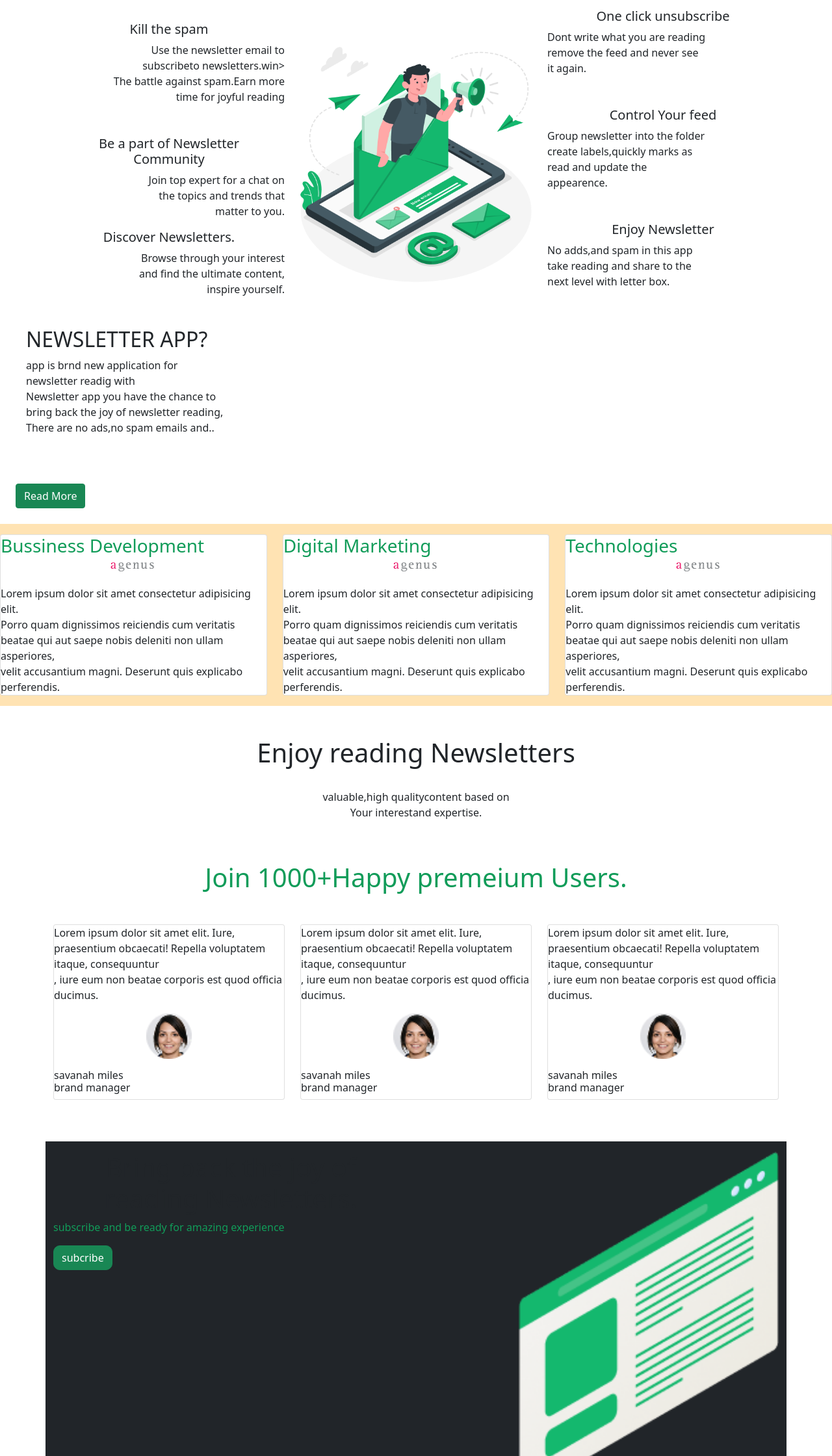
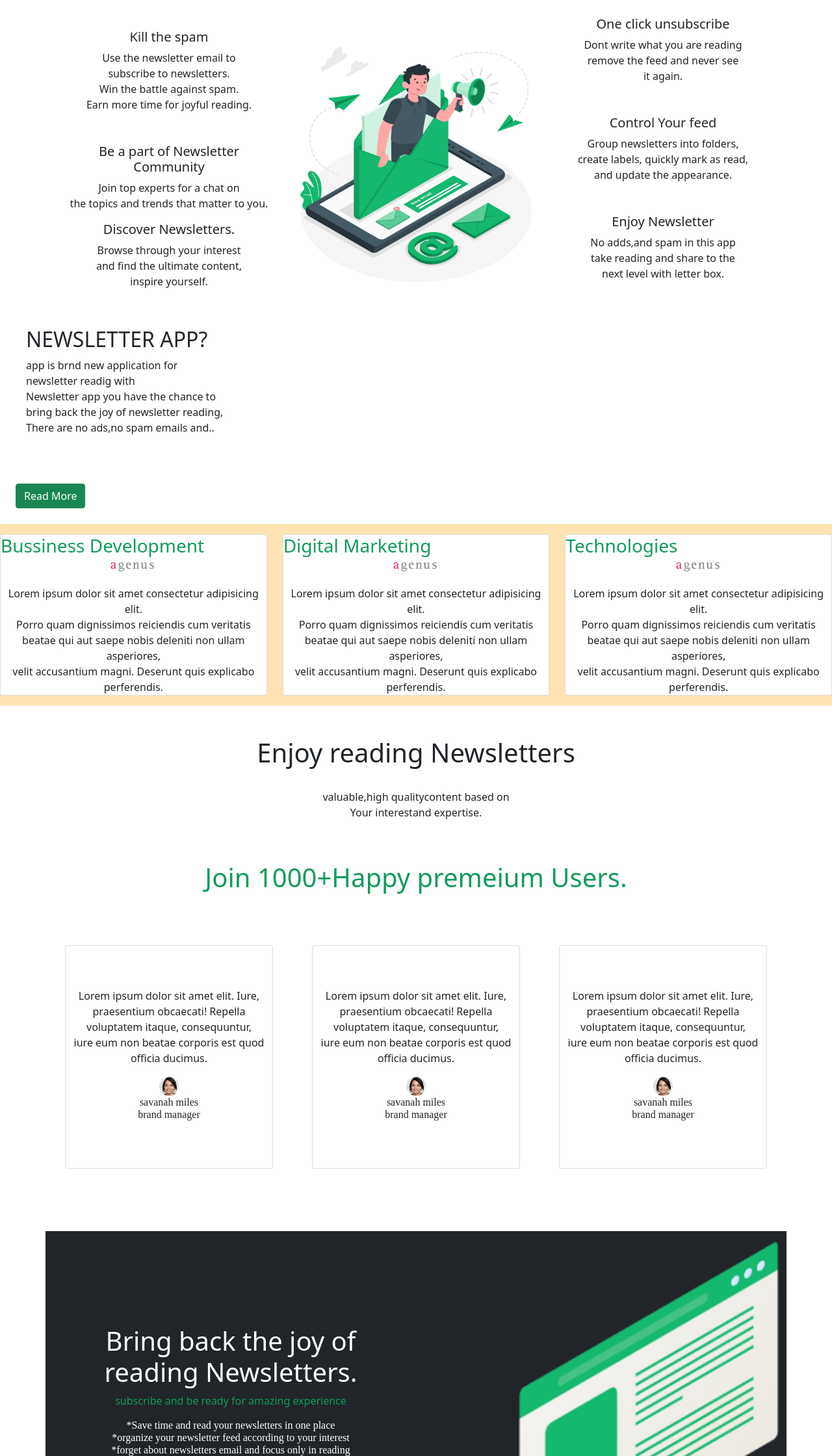
Before and after one commit to faiza445/1st-module-hackathon, a plain HTML site: page index.html in a window 1280 px wide. Shown: the part 560-2800 px from the top of the page at 65% size. Drawn offline with nearby package versions, Linux system fonts and the light colour scheme.

Commit message:
commit initial files

```diff
--- a/index.html
+++ b/index.html
@@ -58,21 +58,20 @@
                 <div class="benefit-box text-md-end text-center mb-5">
                     <div class="benefit-icon"></div>
                     <h5>Kill the spam</h5>
-                    <p>Use the newsletter email to
-                    </br>subscribeto newsletters.win></br>
-                The battle against spam.Earn more
-                </br>time for joyful reading
+                    <p>
+                        Use the newsletter email to<br>
+                        subscribe to newsletters.<br>
+                        Win the battle against spam.<br>
+                        Earn more time for joyful reading.
                     </p>
 
                 </div>
                 <div class="benefit-box text-md-end text-center">
                     <div class="benefit-icon"></div>
-                    <h5>Be a part of Newsletter
-                    </br>Community
-                    </h5>
-                    <p>Join top expert for a chat on
-                    </br>the topics and trends that</br>
-                matter to you.
+                    <h5>Be a part of Newsletter<br>Community</h5>
+                    <p>
+                        Join top experts for a chat on<br>
+                        the topics and trends that matter to you.
                     </p>
                 </div>
                  <div class="benefit-box text-md-end text-center">
@@ -104,10 +103,10 @@
     <div class="benefit-box text-md-start text-center mb-5">
 
         <h5>Control Your feed</h5>
-        <p>Group newsletter into the folder
-        <br>create labels,quickly marks as
-    </br>read and update the
-<br>appearence.
+        <p>
+            Group newsletters into folders,<br>
+            create labels, quickly mark as read,<br>
+            and update the appearance.
         </p>
     </div>
     <div class="benefit-box text-md-start text-center mb-5">
@@ -170,42 +169,27 @@
 <h1><span class="highlight">Join 1000+Happy premeium Users.</span></h1>
 <br>
 
-<div class="container py-3">
+<div class="container product-section py-4 my-4">
     <div class="row">
         <div class="col-md-4">
-            <div class="card">
-                <p class="card-text">Lorem ipsum dolor sit amet  elit. Iure,<br>
-                     praesentium obcaecati! Repella voluptatem itaque, consequuntur<br>
-                    , iure eum non beatae corporis est quod officia ducimus.</p>
-                    <img src="./assets/circle.png"style="width: 10px, align-item:center;" alt="">
-                    <h6>savanah miles
-                        <br>brand manager
-                    </h6>
-            </div>
-
-
-        </div>
-        <div class="col-md-4">
-        <div class="card">
-
-                <p class="card-text">Lorem ipsum dolor sit amet  elit. Iure,<br>
-                     praesentium obcaecati! Repella voluptatem itaque, consequuntur<br>
-                    , iure eum non beatae corporis est quod officia ducimus.</p>
-                    <img src="./assets/circle.png"style="width: 10px, align-item:center;" alt="">
-                    <h6>savanah miles
-                        <br>brand manager
-
+            <div class="card h-100">
+                <p class="card-text">Lorem ipsum dolor sit amet elit. Iure,<br>praesentium obcaecati! Repella voluptatem itaque, consequuntur,<br>iure eum non beatae corporis est quod officia ducimus.</p>
+                <img src="./assets/circle.png" style="width: 30px; display: block; margin: 0 auto;" alt="">
+                <h6 class="text-center">savanah miles<br>brand manager</h6>
             </div>
         </div>
         <div class="col-md-4">
-<div class="card">
-                <p class="card-text">Lorem ipsum dolor sit amet  elit. Iure,<br>
-                     praesentium obcaecati! Repella voluptatem itaque, consequuntur<br>
-                    , iure eum non beatae corporis est quod officia ducimus.</p>
-                    <img src="./assets/circle.png"style="width: 10px, align-item:center;" alt="">
-                    <h6>savanah miles
-                        <br>brand manager
-                    </h6>
+            <div class="card h-100">
+                <p class="card-text">Lorem ipsum dolor sit amet elit. Iure,<br>praesentium obcaecati! Repella voluptatem itaque, consequuntur,<br>iure eum non beatae corporis est quod officia ducimus.</p>
+                <img src="./assets/circle.png" style="width: 30px; display: block; margin: 0 auto;" alt="">
+                <h6 class="text-center">savanah miles<br>brand manager</h6>
+            </div>
+        </div>
+        <div class="col-md-4">
+            <div class="card h-100">
+                <p class="card-text">Lorem ipsum dolor sit amet elit. Iure,<br>praesentium obcaecati! Repella voluptatem itaque, consequuntur,<br>iure eum non beatae corporis est quod officia ducimus.</p>
+                <img src="./assets/circle.png" style="width: 30px; display: block; margin: 0 auto;" alt="">
+                <h6 class="text-center">savanah miles<br>brand manager</h6>
             </div>
         </div>
     </div>
@@ -213,28 +197,66 @@
 <br>
 <br>
 <div class="container py-3 bg-dark">
-    <div class="row">
-         <div class="col-lg-6 ">
-                <h1 class="text-dark">Bring back the joy of
-                </br>reading Newsletters.
-                </h1>
-                <p><span class="highlight">subscribe and be ready for amazing experience
-                </span></p>
-                <p></p>
-
-            <button class="btn btn-success"style="border-radius:10px">subcribe</button>
+    <div class="row align-items-center">
+        <div class="col-lg-6">
+            <h1 class="text-white">Bring back the joy of<br>reading Newsletters.</h1>
+            <p><span class="highlight">subscribe and be ready for amazing experience</span></p>
+            <h6 class="text-white">*Save time and read your newsletters in one place<br>*organize your newsletter feed according to your interest<br>*forget about newsletters email and focus only in reading</h6>
+            <div class="d-flex justify-content-center my-3">
+                <button class="btn btn-success" style="border-radius:10px">subcribe</button>
+            </div>
         </div>
         <div class="col-lg-6 text-center text-lg-end">
-            <div class="w-100">
-                <img src="./assets/XMLID 6 (1).png"style="width: 400px;" alt="">
+            <img src="./assets/XMLID 6 (1).png" style="width: 400px;" alt="">
+        </div>
+    </div>
 </div>
 
      </div>
+     <br>
+     <br>
+<div class="container">
+    <div class="row">
+        <div class="col-lg-4">
+            <ul>
+                <li><span class="highlight">Get started</span></li>
+                <li>blog</li>
+                <li>Site MAP</li>
+                 <li>F.A.Q</li>
+            </ul>
+        </div>
+    <div class="col-lg-4">
+        <ul>
+            <li><span class="highlight">Pricing</span></li>
+            <li>Bronze</li>
+            <li>Silver</li>
+            <li>Gold</li>
+        </ul>
+    </div>
+    <div class="col-lg-4">
+        <ul>
+            <li><span class="highlight">Follow</span></li>
+            <li>Facebook</li>
+            <li>Linkedin</li>
+            <li>Twitter</li>
+        </ul>
+    </div>
+    <p>Data is real time snapshot*Data is delayedat least 15 minutes.Global Olives and Natural Product,Market and Analysis.</p>
+    </div>
+    </div>
+
+    <div class="container-sm bg-success">
+        <div class="row">
+            <div class="w-100">
+            <h4 class="text-white text-left">Privacy policy/  Personal Information /Term of servic</h4>
+        </div>
+
     </div>
     </div>
 
 
 
 
+
 </body>
 </html>
--- a/style.css
+++ b/style.css
@@ -1,3 +1,23 @@
+.product-section .card {
+    aspect-ratio: 1 / 1;
+    min-width: 0;
+    width: 100%;
+    max-width: 320px;
+    margin: 0 auto 24px auto;
+    display: flex;
+    flex-direction: column;
+    justify-content: center;
+    align-items: center;
+}
+.product-section {
+
+    border-radius: 18px;
+    padding: 32px 10px 24px 10px;
+    margin-bottom: 32px;
+}
+.text-left {
+    text-align: left !important;
+}
 .highlight{
     color: #119C59;
 }
@@ -41,7 +61,8 @@ h5{
     text-align: center;
 }
 h6{
-    align-items: center;
+    text-align: center;
+    font-family: 'Times New Roman', Times, serif;
 }
 .card img {
     width: 70px;
@@ -50,3 +71,16 @@ h6{
     margin: 0 auto 16px auto;
     max-width: 100%;
 }
+p{
+    text-align: center;
+}
+btn btn-success{
+    text-align: center;
+}
+container-sm{
+    background-color: #119C59;
+}
+h4{
+    text-align: left;
+    font-family: Georgia, 'Times New Roman', Times, serif;
+}
```
Also changed, not shown: assets/Frame (5).png (added). Lines whose indentation alone changed are shown as unchanged.
